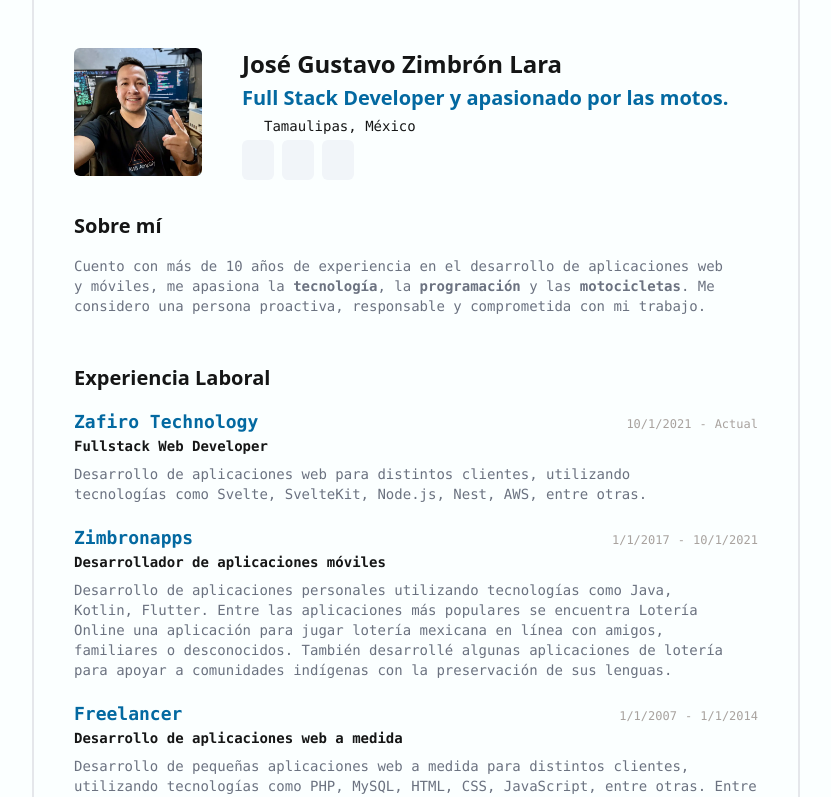
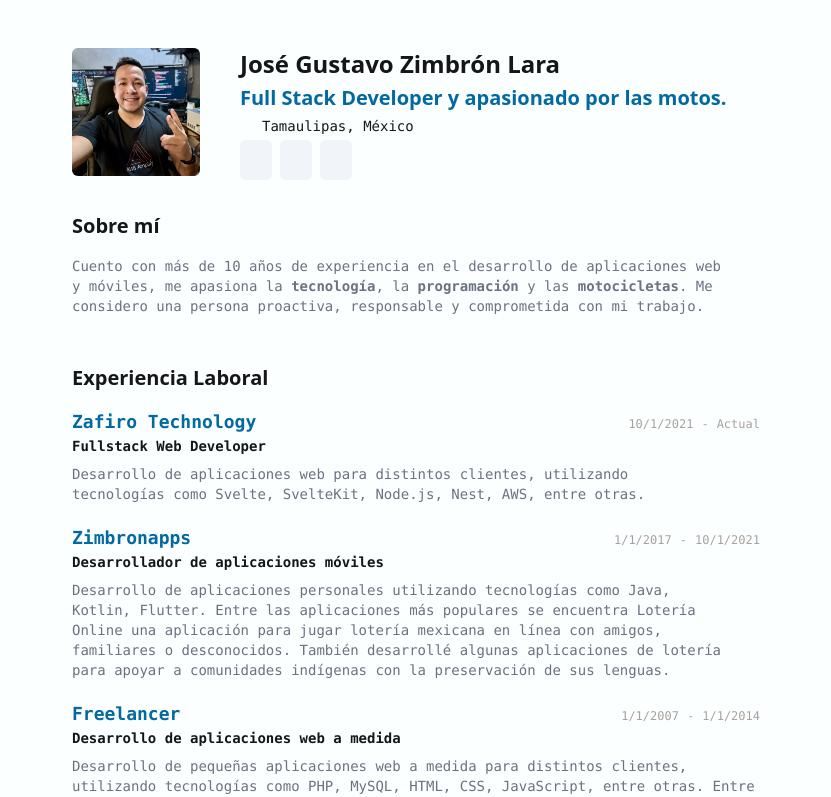
Before and after one commit to gzimbron/sveltekit-cv.json, a SvelteKit app: page / in a window 1280 px wide. Shown: the top 797 px of the page, without its empty margins (224-1055 px from the left). Built offline with nearby package versions, Linux system fonts and the light colour scheme; some icons are missing.

Commit message:
quitando borde

```diff
--- a/src/routes/+layout.svelte
+++ b/src/routes/+layout.svelte
@@ -15,6 +15,6 @@
 <style lang="postcss">
 	main {
 		@apply mx-auto min-h-screen max-w-3xl px-5 py-12 sm:px-10;
-		@apply flex flex-col gap-4 md:border-x-2;
+		@apply flex flex-col gap-4;
 	}
 </style>
```
